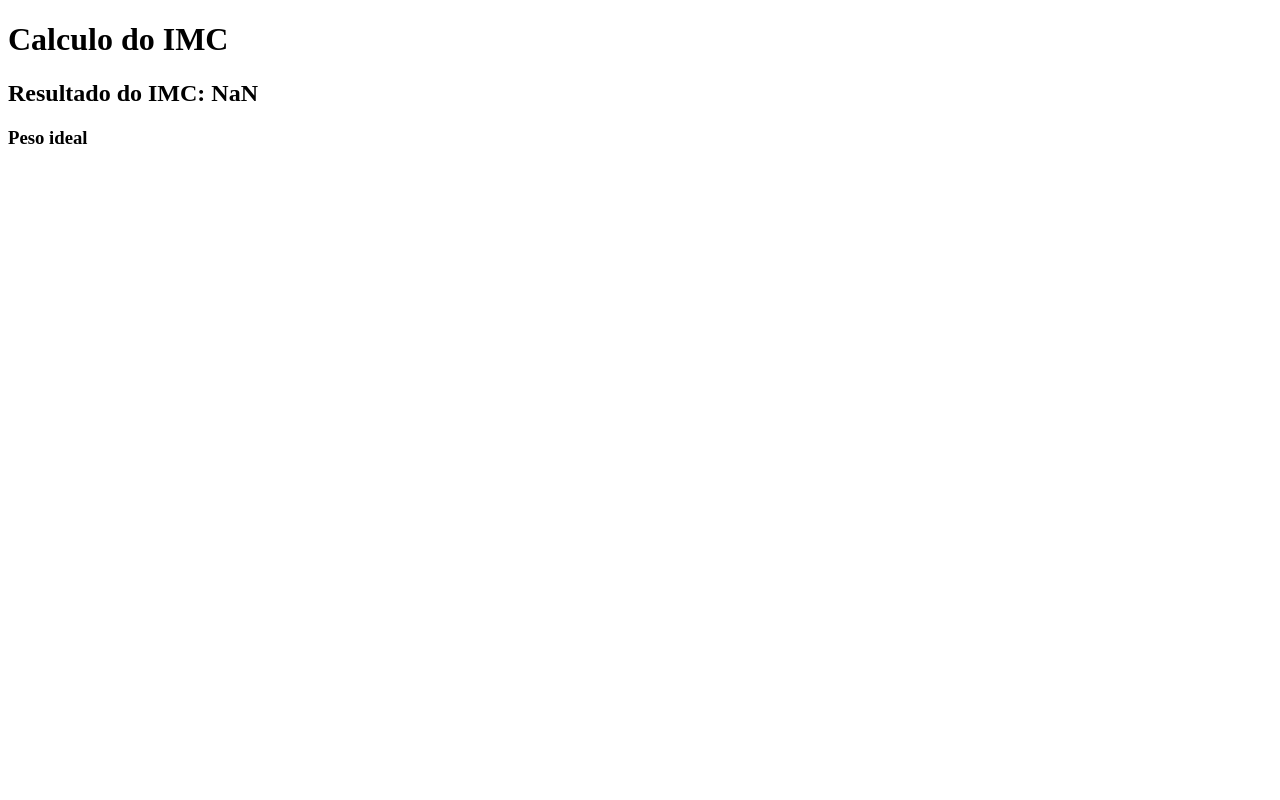
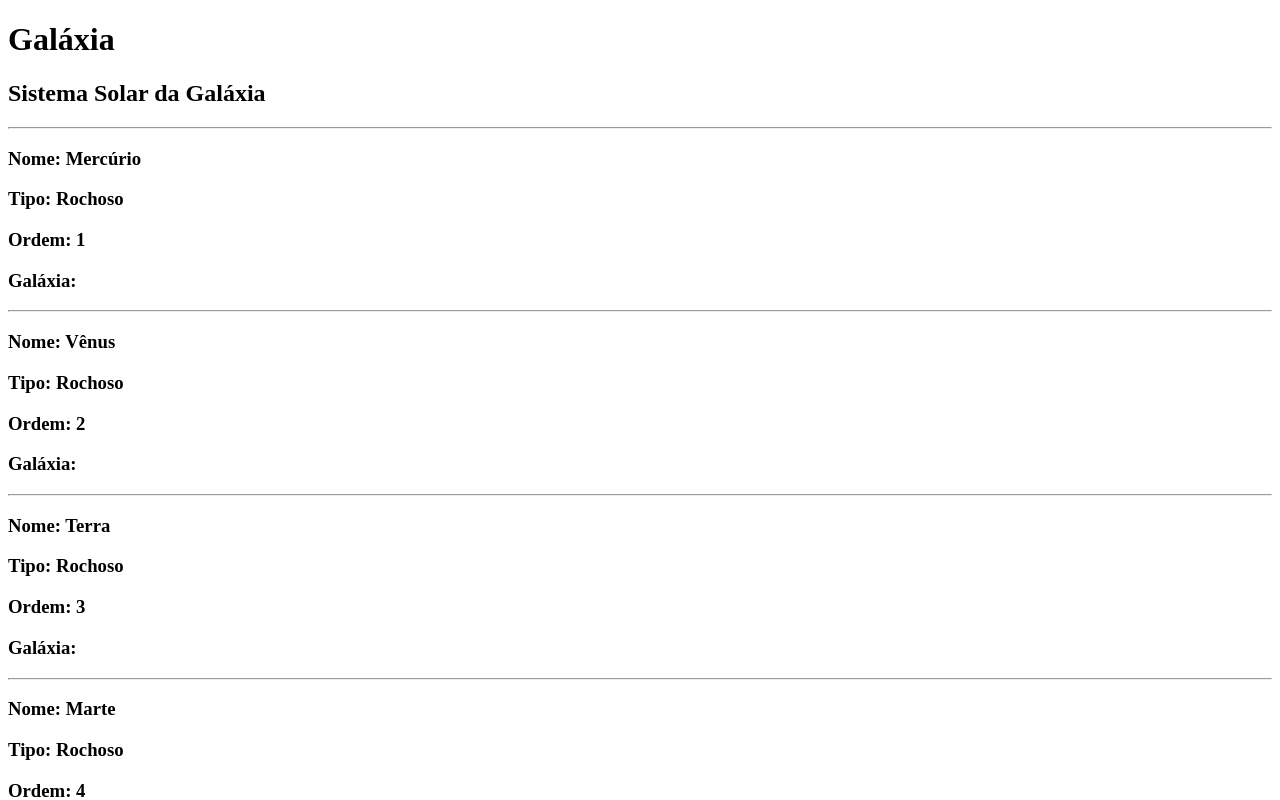
Before and after one commit to J0aoPaulo/UFC, a React (Create React App) app in the folder Web-Development/intro/: page / in a window 1280 px wide. Shown: the top 800 px of the page. Built offline with nearby package versions, Linux system fonts and the light colour scheme.

Commit message:
npm test

```diff
--- a/Web-Development/intro/src/App.js
+++ b/Web-Development/intro/src/App.js
@@ -1,12 +1,12 @@
-import Pai from "./components/Atividade01/Questao01/01Pai";
+//import Pai from "./components/Atividade01/Questao01/01Pai";
 //import * as PC from "./components/Atividade01/02MeuPc";
 //import * as Game from './components/Atividade01/03Batalha'
-//import SistemaSolar from "./components/04-Children/SistemaSolar";
+import Galaxia from "./components/04-Children/Galaxia";
 
 function App() {
   return (
     <div>
-      <Pai></Pai>
+      {/*<Pai></Pai>*/}
 
       {/*
       <PC.PlacaMae nome="b550M" preco={1569.45.toFixed(2)}/>
@@ -20,7 +20,7 @@ function App() {
       </Game.World>
       */}
 
-
+      <Galaxia></Galaxia>
     </div>
   );
 }
```
